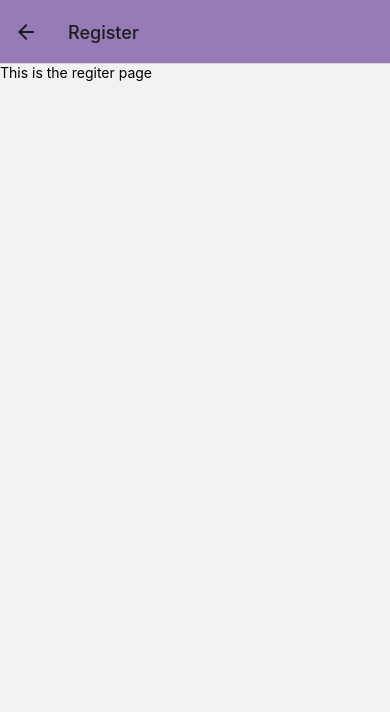
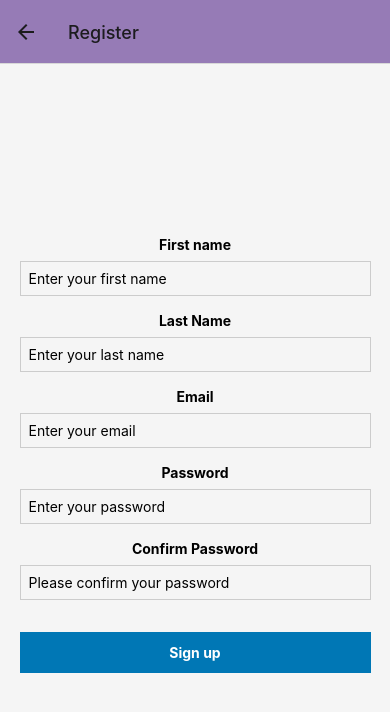
Before and after one commit to cckarabatsos/SOEN390_Team13, a React Native app in the folder SOEN390_APP/: screen /Register in a window 390 px wide. Shown: the top 712 px of the page. Built offline with nearby package versions, Linux system fonts and the light colour scheme.

Commit message:
add register page

```diff
--- a/SOEN390_APP/App.tsx
+++ b/SOEN390_APP/App.tsx
@@ -14,7 +14,7 @@ import { createNativeStackNavigator } from "@react-navigation/native-stack";
 import Login from "./Pages/Login";
 import RegisterPage from "./Pages/Register";
 import Icon from "react-native-vector-icons/Entypo";
-
+import Signup from "./Pages/Register";
 //constant Stack is use to set up the navigation between the different screen required in the application
 const Stack = createNativeStackNavigator();
 
@@ -43,7 +43,7 @@ const LoginScreen = ({ navigation }: { navigation: any }) => {
 // return the Register page (not yet implemented)
 //param: none
 const RegisterScreen = () => {
-  return <RegisterPage></RegisterPage>;
+  return <Signup></Signup>;
 };
 
 ////return the whole app as a single jsx element, in here just add each page to its repective screen
--- a/SOEN390_APP/Pages/Register.tsx
+++ b/SOEN390_APP/Pages/Register.tsx
@@ -1,9 +1,90 @@
-import { StyleSheet, Text, View } from "react-native";
+import React, { useState } from 'react';
+import { View, Text, TextInput, TouchableOpacity, StyleSheet } from 'react-native';
 
-export default function RegisterPage() {
+const Signup = () => {
+  const [email, setEmail] = useState('');
+  const [password, setPassword] = useState('');
+  const [firstName, setfirstname] = useState('');
+  const [lastname, setlastname] = useState('');
+  const [confirmpassword, setconfirmpassword] = useState('');
+  const handleSignup = () => {
+    // Make API call to sign up user with the email and password provided
+  };
+
   return (
-    <View>
-      <Text>This is the regiter page</Text>
+    <View style={styles.container}>
+      <Text style={styles.label}>First name</Text>
+      <TextInput
+        value={firstName}
+        onChangeText={setfirstname}
+        placeholder="Enter your first name"
+        style={styles.input}
+      />
+      <Text style={styles.label}>Last Name</Text>
+      <TextInput
+        value={lastname}
+        onChangeText={setlastname}
+        placeholder="Enter your last name"
+        secureTextEntry={true}
+        style={styles.input}
+      />
+      <Text style={styles.label}>Email</Text>
+      <TextInput
+        value={email}
+        onChangeText={setEmail}
+        placeholder="Enter your email"
+        style={styles.input}
+      />
+      <Text style={styles.label}>Password</Text>
+      <TextInput
+        value={password}
+        onChangeText={setPassword}
+        placeholder="Enter your password"
+        style={styles.input}
+      />
+      <Text style={styles.label}>Confirm Password</Text>
+      <TextInput
+        value={confirmpassword}
+        onChangeText={setconfirmpassword}
+        placeholder="Please confirm your password"
+        style={styles.input}
+      />
+      <TouchableOpacity onPress={handleSignup} style={styles.button}>
+        <Text style={styles.buttonText}>Sign up</Text>
+      </TouchableOpacity>
     </View>
   );
-}
+};
+
+const styles = StyleSheet.create({
+  container: {
+    flex: 1,
+    alignItems: 'center',
+    justifyContent: 'center',
+    backgroundColor: '#f5f5f5'
+  },
+  label: {
+    fontWeight: 'bold',
+    marginBottom: 8
+  },
+  input: {
+    borderWidth: 1,
+    borderColor: '#ccc',
+    padding: 8,
+    marginBottom: 16,
+    width: '90%'
+  },
+  button: {
+    backgroundColor: '#0077B5',
+    padding: 12,
+    width: '90%',
+    alignItems: 'center',
+    marginTop: 16
+  },
+  buttonText: {
+    color: '#fff',
+    fontWeight: 'bold'
+  }
+});
+
+export default Signup;
```
Also changed, not shown: 1 other file (tests, documents, lock files or other folders).
